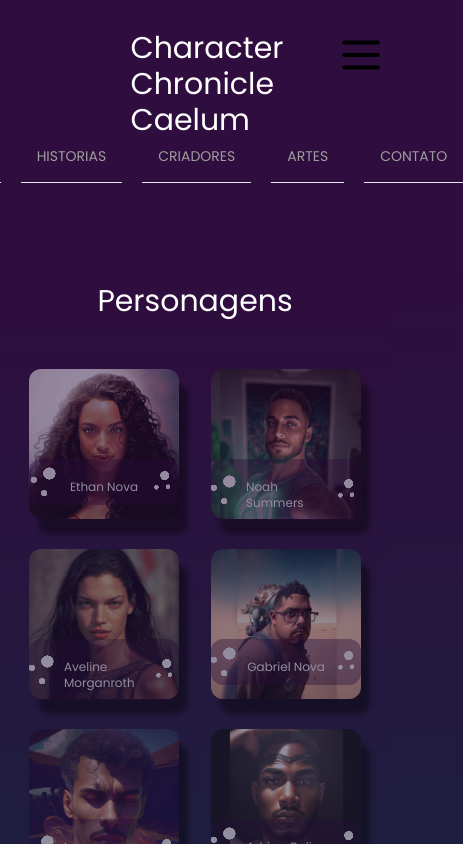
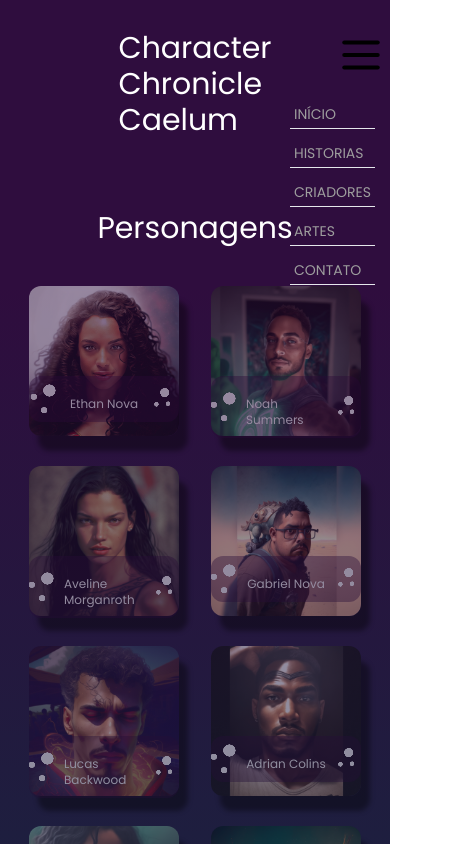
Before and after one commit to MahFelix/Chronicle, a React (Vite) app: page / in a window 390 px wide. Shown: the top 844 px of the page, 463 px wide, since content can reach past the window. Built offline with nearby package versions, Linux system fonts and the light colour scheme.

Commit message:
🧱 ci: Modificaçao na responsividade

```diff
--- a/src/Containers/Home/App.jsx
+++ b/src/Containers/Home/App.jsx
@@ -13,16 +13,16 @@ function App() {
 }
 
   return (
-    <body  className="flex-col  justify-center w-[100%] h-[100%] lg:h-[96.90vh] ">
+    <body  className="flex-col  justify-center w-[100%] h-[100%] lg:h-[96.90vh] max-lg:pb-[200px]">
 
 
       <div className="flex justify-center mt-[30px] mb-[30px] max-lg:flex">
           <h1 className='text-[white] text-7xl justify-center items-center max-lg:ml-6 text-[bold]  max-lg:text-3xl  max-lg:absolute max-lg:hidden' > Character Chronicle Caelum</h1>
-          <h1 className=' hidden text-[white] text-7xl justify-center items-center max-lg:ml-6 text-[bold]  max-lg:text-3xl  max-lg:absolute max-lg:flex' > Character <br/>  Chronicle<br/> Caelum</h1>
+          <h1 className=' hidden text-[white] text-7xl justify-center items-center  text-[bold]  max-lg:text-3xl  max-lg:absolute max-lg:flex ' > Character <br/>  Chronicle<br/> Caelum</h1>
 
 
 <nav>
-            <div className=" flex absolute right-0 lg:hidden max-lg:mr-1 ">
+            <div className=" flex absolute right-0 lg:hidden max-lg:mr-1  ">
         <button onClick={toggleNavbar}>
        {true ? (
        <HamburgerIcon />
@@ -36,12 +36,13 @@ function App() {
          <div id='navbar' className=" justify-end items-start  flex lg:hidden">
 
          <div className="">
-          <ul className="flex flex-row  justify-start mt-[100px] gap-[20px] text-2xl  text-[#9E9E9E]  max-lg:text-sm max-lg:mt-200">
-                  <li className=" w-full p-4 border-b  hover:bg-black  text-[#9E9E9E]"> INÍCIO </li>
-                  <li className=" w-full p-4 border-b  hover:bg-black text-[#9E9E9E]"> HISTORIAS </li>
-                  <li className=" w-full p-4 border-b  hover:bg-black text-[#9E9E9E]"> CRIADORES</li>
-                  <li className=" w-full p-4 border-b  hover:bg-black text-[#9E9E9E]"> ARTES </li>
-                  <li className="  p-4 border-b  hover:bg-black text-[#9E9E9E]"> CONTATO </li>
+          <ul className="flex flex-col justify-start mt-[100px] gap-[10px] text-2xl  text-[#9E9E9E]  max-lg:text-sm max-lg:mt-200 max-lg:absolute max-lg:right-[15px]
+          max-lg:top-0 ">
+                  <li className=" w-full p-1 border-b  hover:bg-black  text-[#9E9E9E]"> INÍCIO </li>
+                  <li className=" w-full p-1 border-b  hover:bg-black text-[#9E9E9E]"> HISTORIAS </li>
+                  <li className=" w-full p-1 border-b  hover:bg-black text-[#9E9E9E]"> CRIADORES</li>
+                  <li className=" w-full p-1 border-b  hover:bg-black text-[#9E9E9E]"> ARTES </li>
+                  <li className="  p-1 border-b  hover:bg-black text-[#9E9E9E]"> CONTATO </li>
         </ul>
         </div>
   </div>
@@ -52,8 +53,8 @@ function App() {
 
     <Navbar />
 
-      <div className="flex justify-center mt-[50px] mb-[50px]">
-        <h2 className='text-[white] text-5xl justify-center items-center max-lg:text-3xl max-lg:mt-[50px]'> Personagens </h2>
+      <div className="flex justify-center mt-[10px] mb-[40px]">
+        <h2 className='text-[white] text-5xl justify-center items-center max-lg:text-3xl max-lg:relative max-lg:top-[150px]'> Personagens </h2>
 
       </div>
 
--- a/src/components/Cards/Cardprops.jsx
+++ b/src/components/Cards/Cardprops.jsx
@@ -14,7 +14,7 @@ const Cardprops = (props) => {
 
   return (
     // eslint-disable-next-line react/prop-types
-    <div className=' w-[250px] h-[250px] rounded-[12px] opacity-[0.5] transform hover:-translate-y-1 hover:scale-110 transition duration-500 ease-in-out hover:opacity-[1] relative max-lg:w-[150px] max-lg:h-[150px]' id={props.id}  onClick={() => handleClick()} >
+    <div className=' w-[250px] h-[250px] rounded-[12px] opacity-[0.5] transform hover:-translate-y-1 hover:scale-110 transition duration-500 ease-in-out hover:opacity-[1] relative max-lg:w-[150px] max-lg:h-[150px] max-lg:relative  max-lg:top-[150px] ' id={props.id}  onClick={() => handleClick()} >
 
 
           <div className=' flex relative w-[250px] bg-[#280430] mt-[78%] rounded-[12px] justify-around bg-opacity-40 max-lg:w-[150px]  max-lg:text-xs  max-lg:mt-[60%] ' >
```
